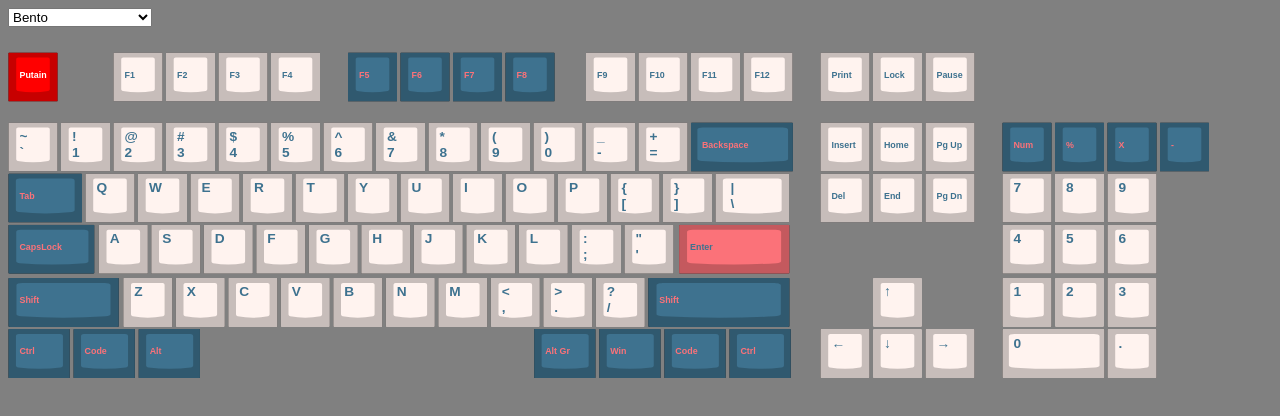
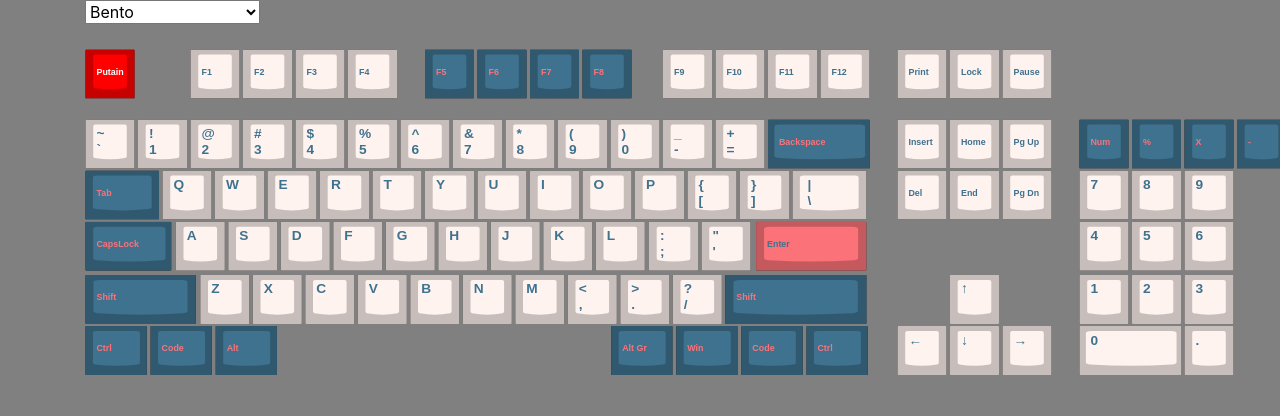
Before and after one commit to zekth/Keyset-Catalog, a Vue app: page / in a window 1280 px wide. Shown: the top 416 px of the page. Built offline with nearby package versions, Linux system fonts and the light colour scheme.

Commit message:
add bootstrap

```diff
--- a/package.json
+++ b/package.json
@@ -11,6 +11,7 @@
   },
   "dependencies": {
     "@fortawesome/fontawesome-free": "^5.9.0",
+    "bootstrap": "^4.3.1",
     "bulma": "^0.7.5",
     "core-js": "^2.6.5",
     "lodash": "^4.17.11",
--- a/src/scss/style.scss
+++ b/src/scss/style.scss
@@ -1,3 +1,4 @@
+@import '../../node_modules/bootstrap/scss/bootstrap';
 .key-shadow {
   fill-opacity: 0.78;
 }
```
Also changed, not shown: 1 other file (tests, documents, lock files or other folders).
